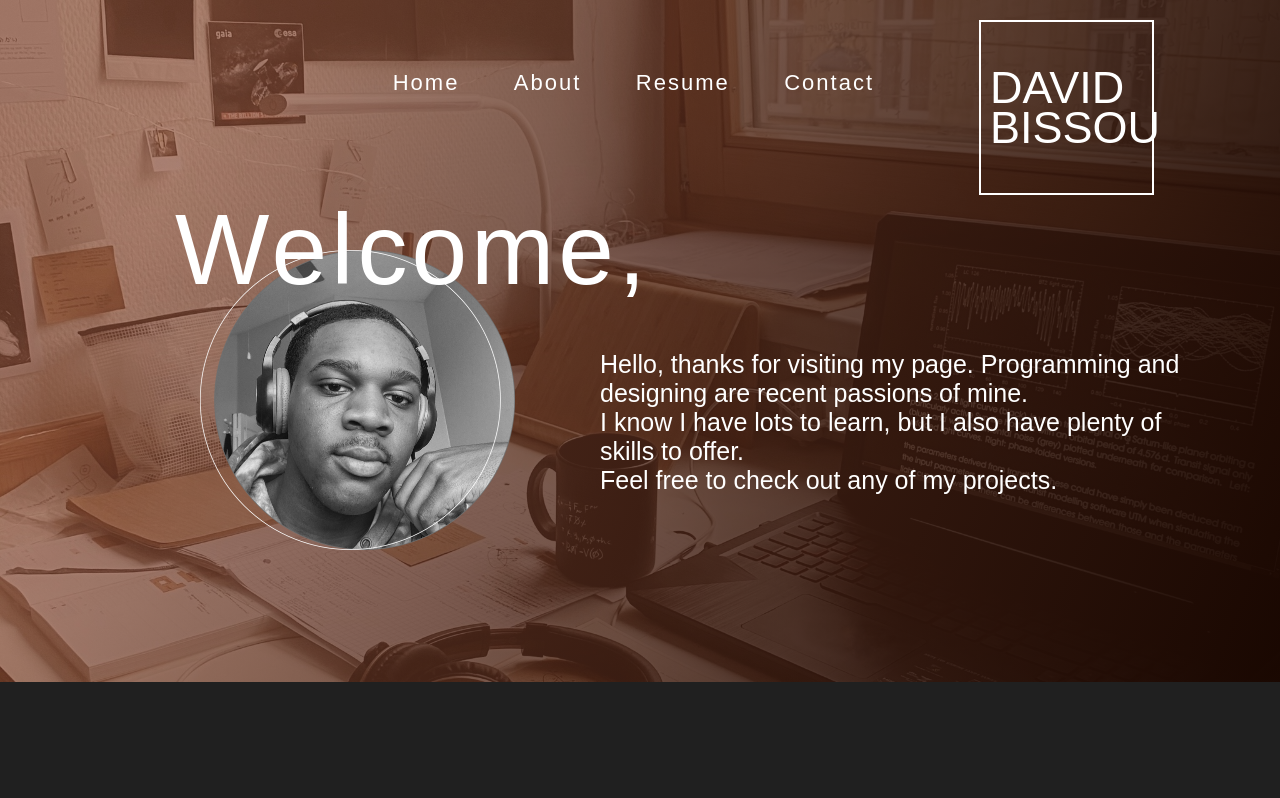
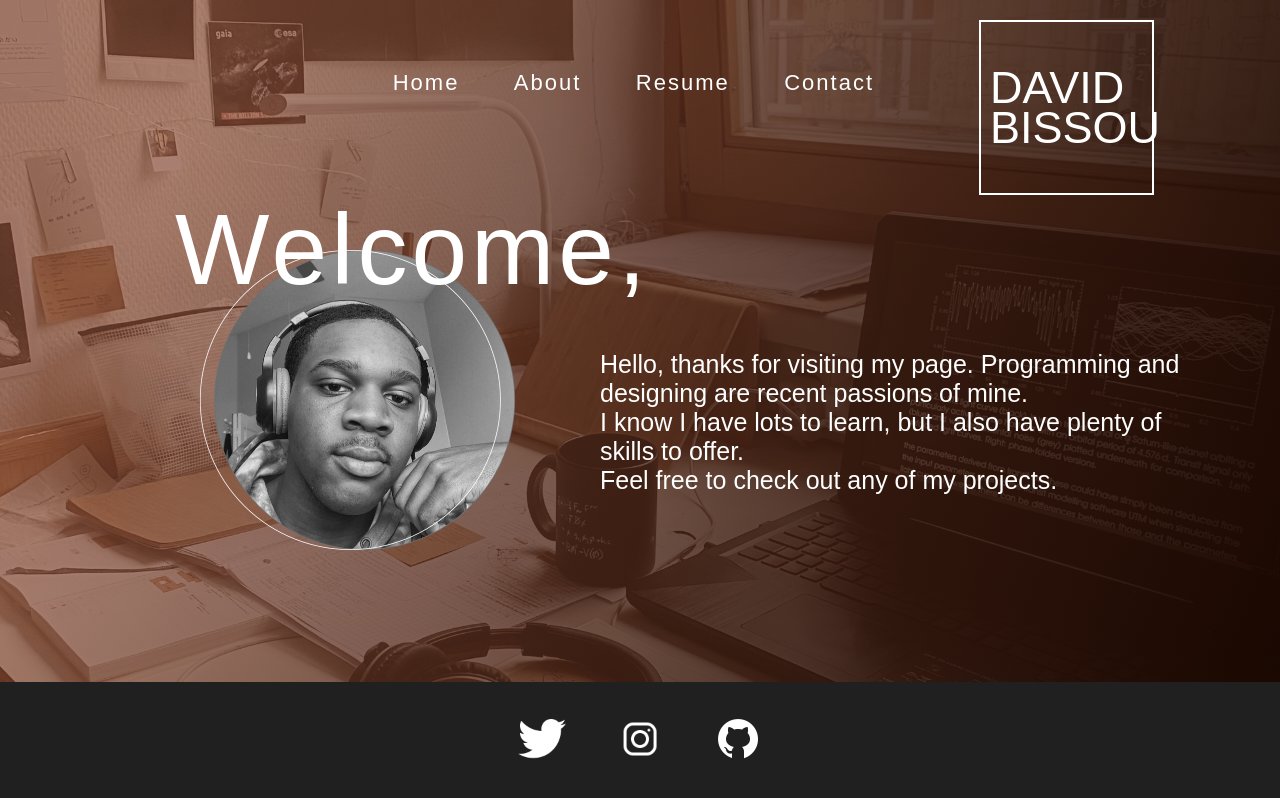
Before and after one commit to thebissoup/PORTFOLIO, a plain HTML site: page index.html in a window 1280 px wide. Shown: the top 798 px of the page. Drawn offline with Linux system fonts and the light colour scheme; a web font is replaced by a local one.

Commit message:
Update index.html

```diff
--- a/index.html
+++ b/index.html
@@ -54,9 +54,9 @@
             </div>
 
             <div class="footer">
-               <!-- <div class="contact-links"><img src="images/icons8-twitter-144.png" alt="Twitter"></div>
-                <div class="contact-links"><img src="images/instagram.svg" alt="Instagram"></div>
-                <div class="contact-links"><img src="images/icons8-github-384.png" alt="GitHub"></div> -->
+                <div class="contact-links"><img class='social-images' src="images/icons8-twitter-144.png" alt="Twitter"></div>
+                <div class="contact-links"><img class='social-images' src="images/icons8-instagram-256.png" alt="Instagram"></div>
+                <div class="contact-links"><img class='social-images' src="images/icons8-github-384.png" alt="GitHub"></div>
             </div>
         </div>
 </body>
```
